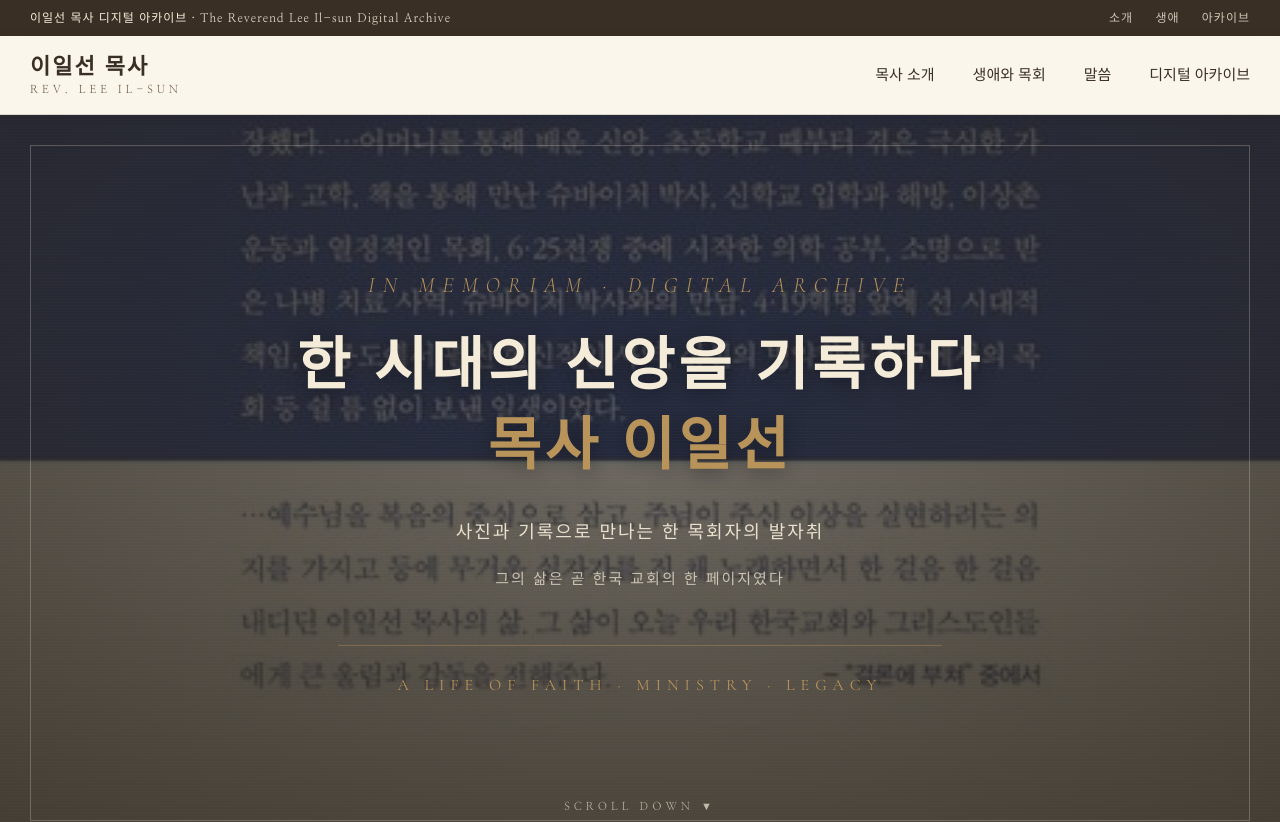
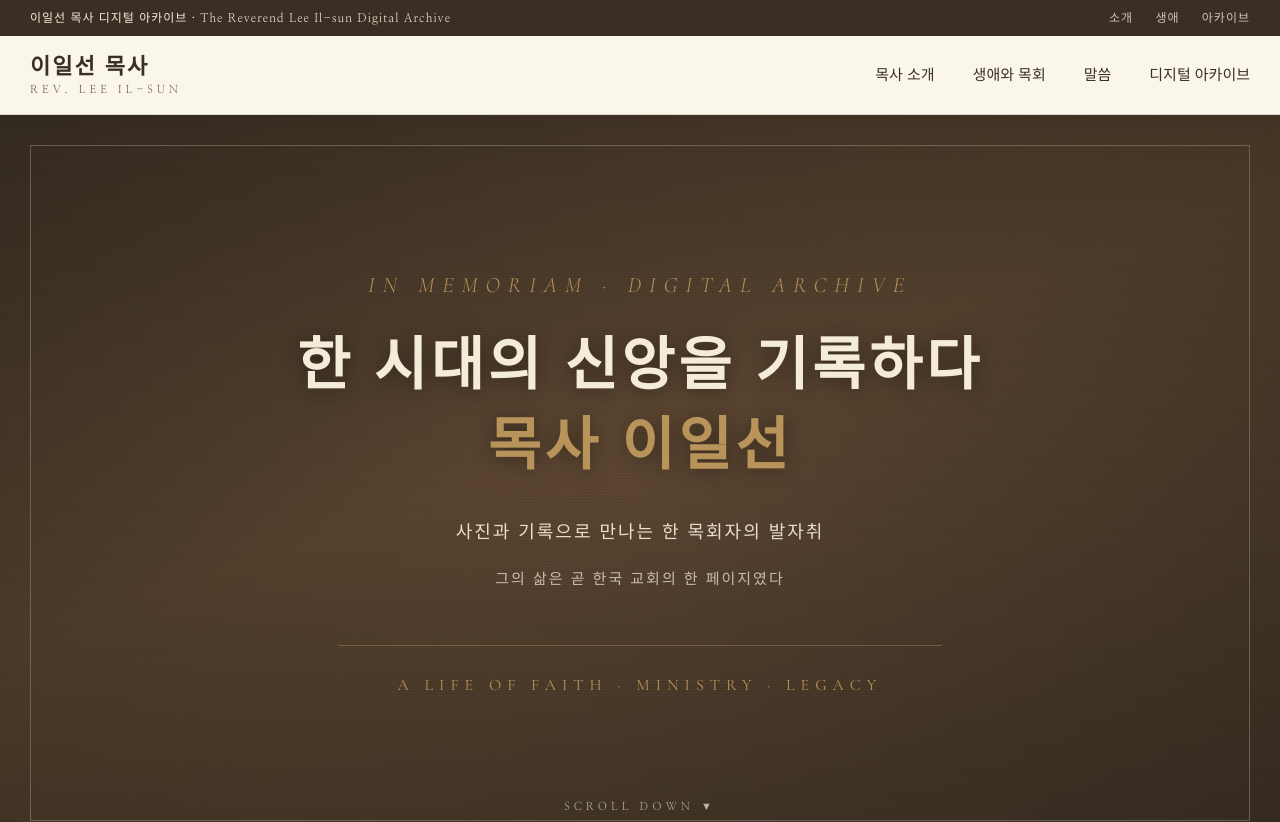
Before and after one commit to aiuserthree/digital_archive, a plain HTML site: page UI 시안/main(genspark).html in a window 1280 px wide. Shown: the top 822 px of the page. Drawn offline with nearby package versions, Linux system fonts and the light colour scheme.

Commit message:
main(genspark): 히어로 배경 이미지 제거, 그라디언트로 변경
Co-authored-by: Cursor <cursoragent@cursor.com>

```diff
--- a/UI 시안/main(genspark).html
+++ b/UI 시안/main(genspark).html
@@ -125,8 +125,7 @@
     height: 92vh;
     min-height: 640px;
     background:
-      linear-gradient(rgba(43, 36, 25, 0.62), rgba(43, 36, 25, 0.78)),
-      url('img/9788951121074_02.jpg') center / cover no-repeat;
+      linear-gradient(160deg, #3a2f25 0%, #5c4530 45%, #3a2f25 100%);
     display: flex;
     align-items: center;
     justify-content: center;
```
Also changed, not shown: main(genspark).html (+1 -2 lines).
